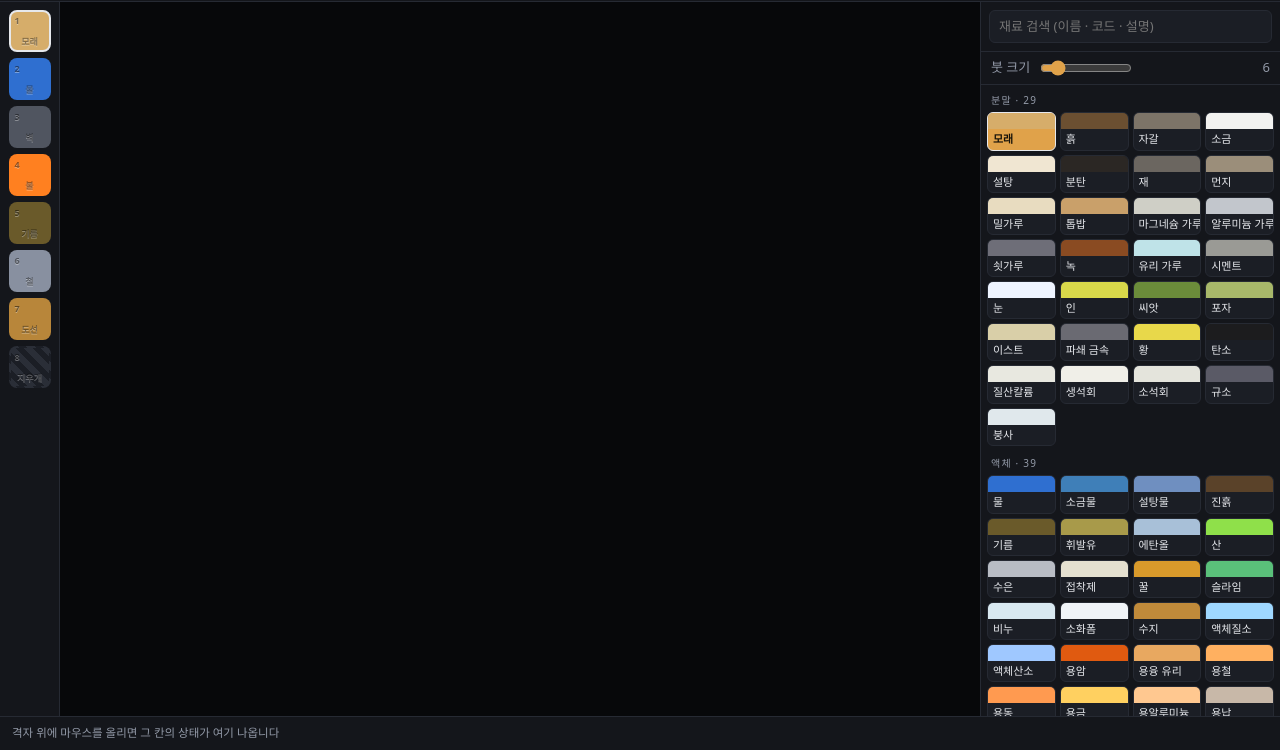
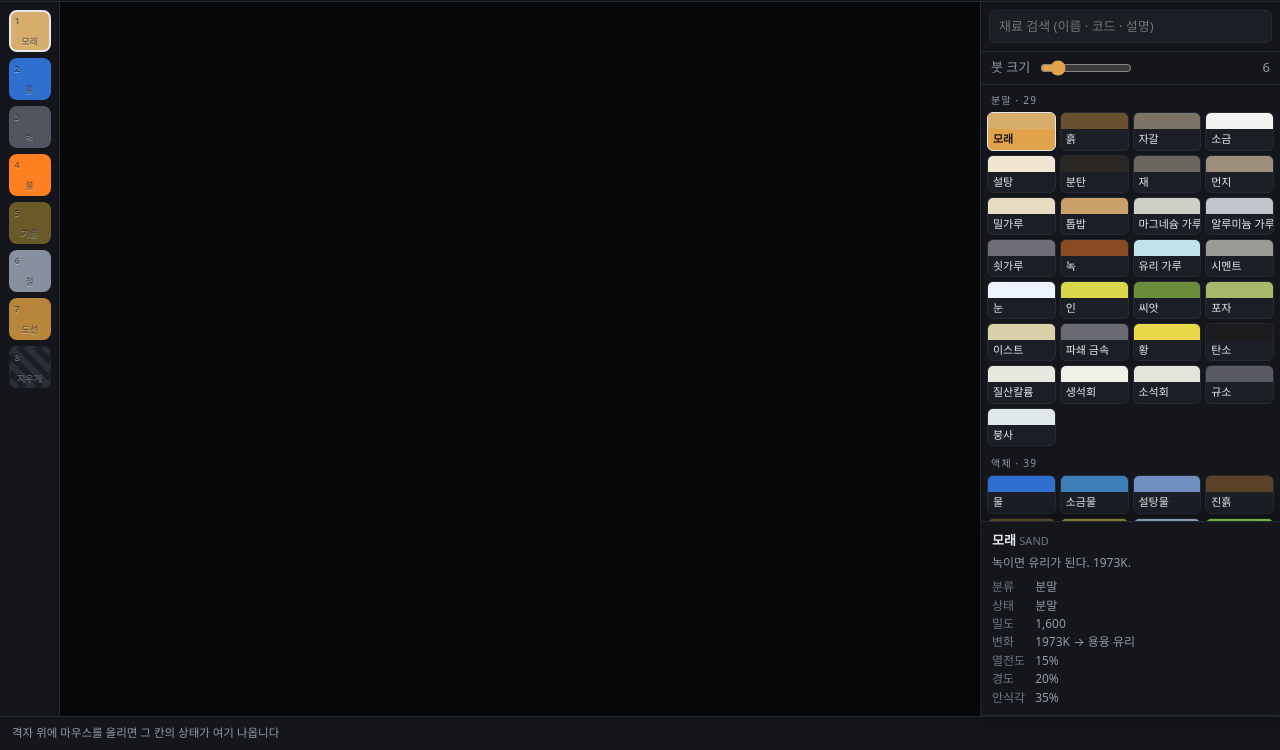
Before and after one commit to raccoon-mh/sandforge, a website built with Vite: page index.html in a window 1280 px wide. Both pictures are taken after a click on the button "모래". Shown: the part 50-800 px from the top of the page. Built offline with nearby package versions, Linux system fonts and the light colour scheme.

Commit message:
선택한 재료의 정보 패널을 고정 표시하고 hover가 끝나면 선택 재료로 복귀

```diff
--- a/src/main.ts
+++ b/src/main.ts
@@ -138,7 +138,7 @@ function buildPalette(filter = ''): void {
       b.innerHTML = `<span class="swatch" style="background:${hex(matColor[n])}"></span><span class="nm">${d.name}</span>`
       b.onclick = () => pick(n)
       b.onpointerenter = () => peekInfo(n, b)
-      b.onpointerleave = () => $('palette').classList.remove('peek')
+      b.onpointerleave = endPeek
       grid.append(b)
     }
     list.append(grid)
@@ -174,6 +174,16 @@ function peekInfo(n: number, el: HTMLElement): void {
   box.style.top = lower ? `${list.offsetTop}px` : ''
   box.style.bottom = lower ? 'auto' : ''
   $('palette').classList.add('peek')
+}
+
+/** Hover over: fall back to the picked material, docked at the bottom. */
+function endPeek(): void {
+  const pal = $('palette')
+  pal.classList.remove('peek')
+  if (!pal.classList.contains('pinned')) return
+  showInfo(current)
+  const box = $('matInfo')
+  box.style.top = box.style.bottom = ''
 }
 
 function showInfo(n: number): void {
@@ -255,6 +265,7 @@ function pick(n: number): void {
   if (recent.length > 8) recent.length = 8
   renderRecent()
   showInfo(n)
+  $('palette').classList.add('pinned')
   for (const el of document.querySelectorAll<HTMLElement>('.mat')) {
     el.classList.toggle('on', el.dataset.mat === String(n))
   }
--- a/src/ui/styles.css
+++ b/src/ui/styles.css
@@ -122,8 +122,9 @@ input[type=range] { width: 92px; accent-color: var(--accent); }
 .mat:hover { border-color: var(--accent); }
 
 /* Laid over the list instead of sharing its column, so the list keeps the full
-   height no matter how long the hovered material's info is. Shown only while a
-   material is hovered, on the half of the list away from it (see peekInfo). */
+   height no matter how long the hovered material's info is. Shown while a
+   material is hovered, on the half of the list away from it (see peekInfo),
+   and otherwise for the picked material once there is one. */
 #matInfo {
   position: absolute; left: 0; right: 0; bottom: 0; z-index: 30;
   background: var(--panel); box-shadow: 0 0 20px #0007;
@@ -131,7 +132,7 @@ input[type=range] { width: 92px; accent-color: var(--accent); }
   padding: 9px 11px; color: var(--dim); pointer-events: none;
   font-size: 12px; max-height: 46%; overflow-y: auto;
 }
-#palette:not(.peek) #matInfo { display: none; }
+#palette:not(.peek):not(.pinned) #matInfo { display: none; }
 #matInfo h4 { margin: 0 0 4px; color: var(--ink); font-size: 13px; }
 #matInfo .code { color: #6f7684; font-weight: 400; font-size: 11px; }
 #matInfo .blurb { margin-bottom: 2px; }
@@ -225,7 +226,7 @@ button.accent:hover { background: #35485c; }
   }
   #palette.open { transform: none; }
   /* Touch has no hover: keep the info in the column, always shown. */
-  #matInfo, #palette:not(.peek) #matInfo {
+  #matInfo, #palette:not(.peek):not(.pinned) #matInfo {
     position: static; display: block; box-shadow: none; border-bottom: 0;
     pointer-events: auto;
   }
```
